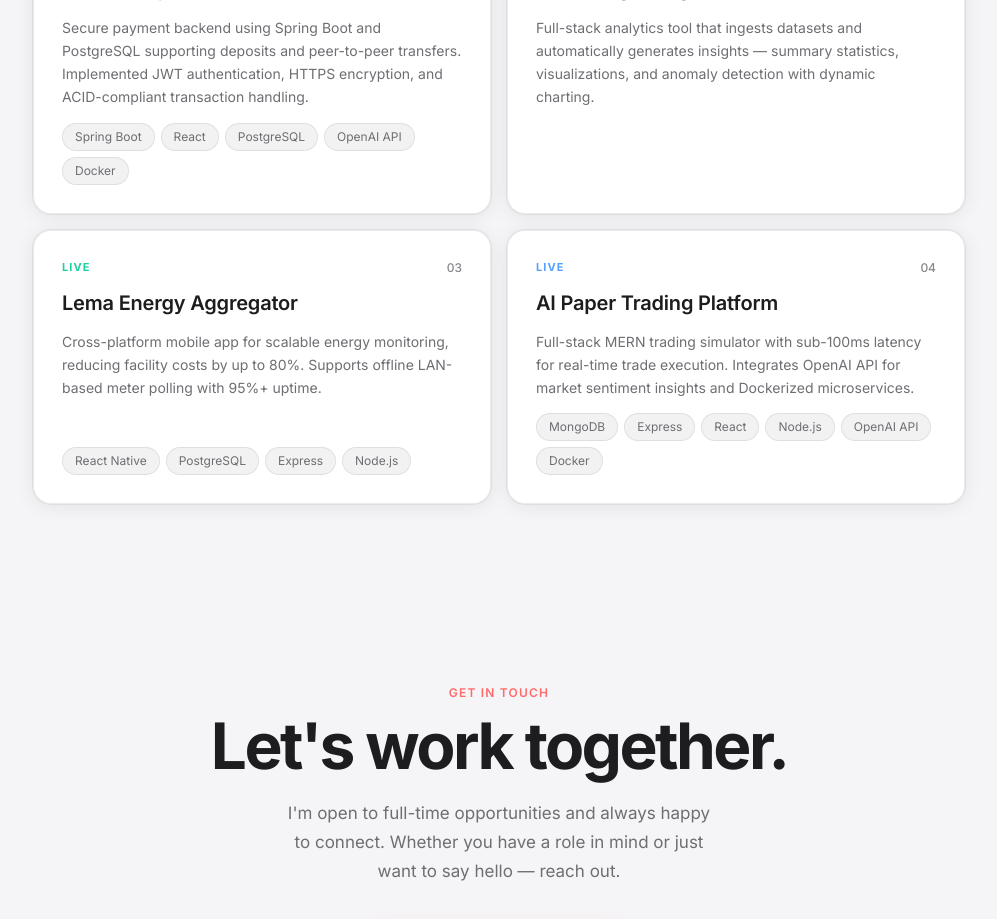
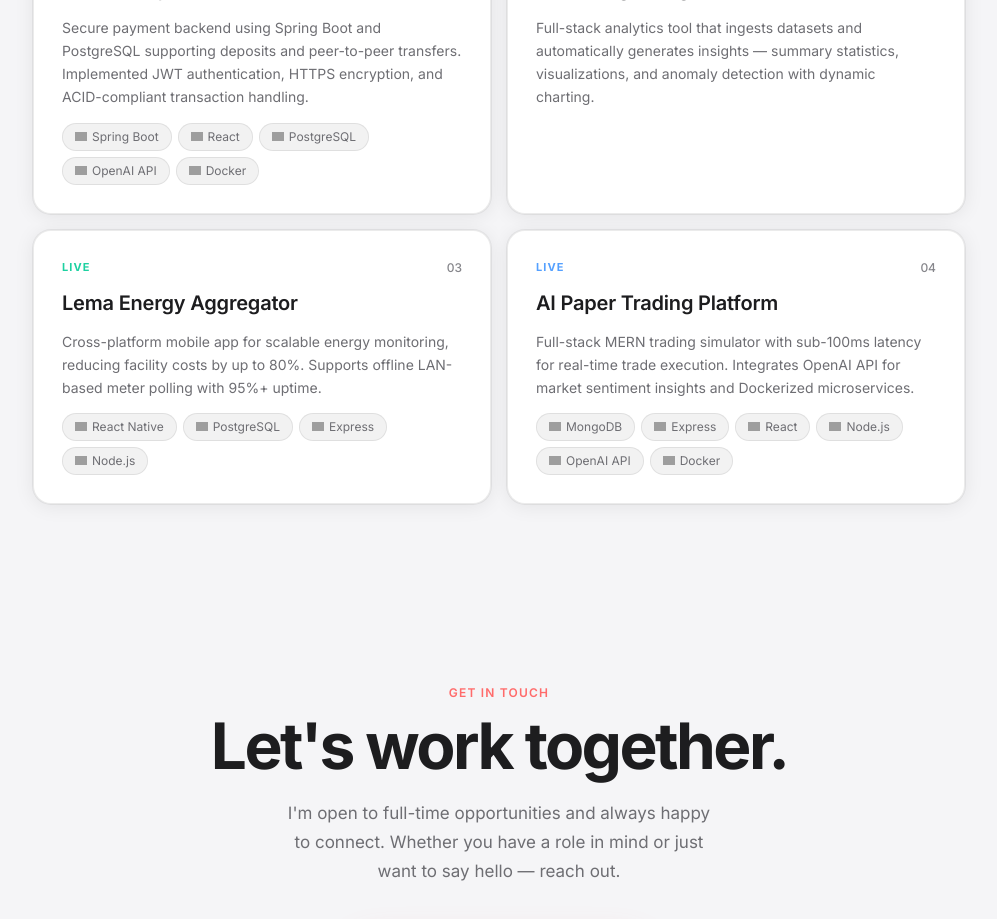
Before and after one commit to KevinMuniz1/Portfolio-Website, a Next.js app: page / in a window 1280 px wide. Shown: the part 3000-3919 px from the top of the page, without its empty margins (141-1138 px from the left). Built offline with nearby package versions, Linux system fonts and the light colour scheme; no server answers; grey boxes are pictures that could not be loaded.

Commit message:
changes to mobile version so that its cleaner

```diff
--- a/app/components/welcomePageName.tsx
+++ b/app/components/welcomePageName.tsx
@@ -82,6 +82,21 @@ const EXPERIENCE_PREVIOUS = [
     period: "2022 – 2023",
   },
 ];
+
+const TECH_ICONS: Record<string, { icon: string; iconColor: string }> = {
+  "Spring Boot":  { icon: "springboot",  iconColor: "6DB33F" },
+  "React":        { icon: "react",       iconColor: "087EA4" },
+  "React Native": { icon: "react",       iconColor: "087EA4" },
+  "PostgreSQL":   { icon: "postgresql",  iconColor: "4169E1" },
+  "OpenAI API":   { icon: "openai",      iconColor: "412991" },
+  "Docker":       { icon: "docker",      iconColor: "2496ED" },
+  "Node.js":      { icon: "nodedotjs",   iconColor: "339933" },
+  "Express":      { icon: "express",     iconColor: "888888" },
+  "MongoDB":      { icon: "mongodb",     iconColor: "47A248" },
+  "TypeScript":   { icon: "typescript",  iconColor: "3178C6" },
+  "Python":       { icon: "python",      iconColor: "3776AB" },
+  "Swift":        { icon: "swift",       iconColor: "FA7343" },
+};
 
 const PROJECTS = [
   {
@@ -286,17 +301,7 @@ export default function PageContent() {
     <div style={{ position: "relative", background: "var(--bg)", minHeight: "100vh" }}>
 
       {/* ── FULL-PAGE BACKGROUND ORBS ─────────────────────────────────────────── */}
-      <div aria-hidden style={{
-        position: "fixed", inset: 0, pointerEvents: "none", zIndex: 0,
-        background: `
-          radial-gradient(ellipse 700px 500px at 10% 15%,  rgba(255,107,107,0.14) 0%, transparent 70%),
-          radial-gradient(ellipse 600px 450px at 90% 10%,  rgba(84,160,255,0.11)  0%, transparent 70%),
-          radial-gradient(ellipse 500px 400px at 75% 45%,  rgba(254,202,87,0.09)  0%, transparent 70%),
-          radial-gradient(ellipse 650px 500px at 5%  60%,  rgba(29,209,161,0.10)  0%, transparent 70%),
-          radial-gradient(ellipse 600px 400px at 85% 75%,  rgba(255,159,243,0.10) 0%, transparent 70%),
-          radial-gradient(ellipse 500px 350px at 40% 90%,  rgba(95,39,205,0.08)   0%, transparent 70%)
-        `,
-      }} />
+      <div aria-hidden className="bg-orbs" />
 
       {/* ── HERO ──────────────────────────────────────────────────────────────── */}
       <section
@@ -571,11 +576,15 @@ export default function PageContent() {
 
                 {project.stack.length > 0 && (
                   <div style={{ display: "flex", flexWrap: "wrap", gap: "6px" }}>
-                    {project.stack.map((tech) => (
-                      <span key={tech} style={{ padding: "4px 12px", borderRadius: "980px", background: "var(--bg-pill)", border: "1px solid var(--border)", color: "var(--text-secondary)", fontSize: "12px", fontWeight: 400 }}>
-                        {tech}
-                      </span>
-                    ))}
+                    {project.stack.map((tech) => {
+                      const meta = TECH_ICONS[tech];
+                      return (
+                        <span key={tech} style={{ display: "inline-flex", alignItems: "center", gap: "5px", padding: "4px 12px", borderRadius: "980px", background: "var(--bg-pill)", border: "1px solid var(--border)", color: "var(--text-secondary)", fontSize: "12px", fontWeight: 400 }}>
+                          {meta && <img src={`https://cdn.simpleicons.org/${meta.icon}/${meta.iconColor}`} alt="" width={12} height={12} style={{ display: "block" }} />}
+                          {tech}
+                        </span>
+                      );
+                    })}
                   </div>
                 )}
 
--- a/app/globals.css
+++ b/app/globals.css
@@ -60,3 +60,27 @@ html, body {
   0%, 100% { transform: translateY(0px); }
   50%       { transform: translateY(-12px); }
 }
+
+.bg-orbs {
+  position: fixed;
+  inset: 0;
+  pointer-events: none;
+  z-index: 0;
+  background:
+    radial-gradient(ellipse 700px 500px at 10% 15%,  rgba(255,107,107,0.14) 0%, transparent 70%),
+    radial-gradient(ellipse 600px 450px at 90% 10%,  rgba(84,160,255,0.11)  0%, transparent 70%),
+    radial-gradient(ellipse 500px 400px at 75% 45%,  rgba(254,202,87,0.09)  0%, transparent 70%),
+    radial-gradient(ellipse 650px 500px at 5%  60%,  rgba(29,209,161,0.10)  0%, transparent 70%),
+    radial-gradient(ellipse 600px 400px at 85% 75%,  rgba(255,159,243,0.10) 0%, transparent 70%),
+    radial-gradient(ellipse 500px 350px at 40% 90%,  rgba(95,39,205,0.08)   0%, transparent 70%);
+}
+
+@media (max-width: 768px) {
+  .bg-orbs {
+    background:
+      radial-gradient(ellipse 300px 220px at 10% 10%,  rgba(255,107,107,0.08) 0%, transparent 70%),
+      radial-gradient(ellipse 280px 200px at 90% 5%,   rgba(84,160,255,0.06)  0%, transparent 70%),
+      radial-gradient(ellipse 260px 180px at 5%  60%,  rgba(29,209,161,0.06)  0%, transparent 70%),
+      radial-gradient(ellipse 240px 160px at 85% 80%,  rgba(255,159,243,0.06) 0%, transparent 70%);
+  }
+}
```
